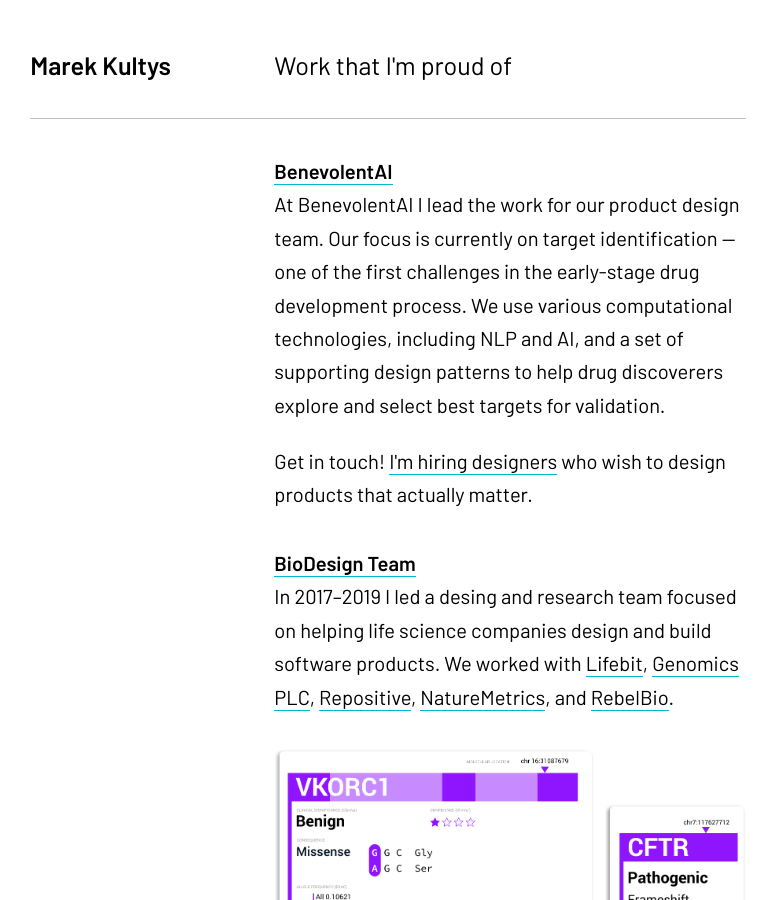
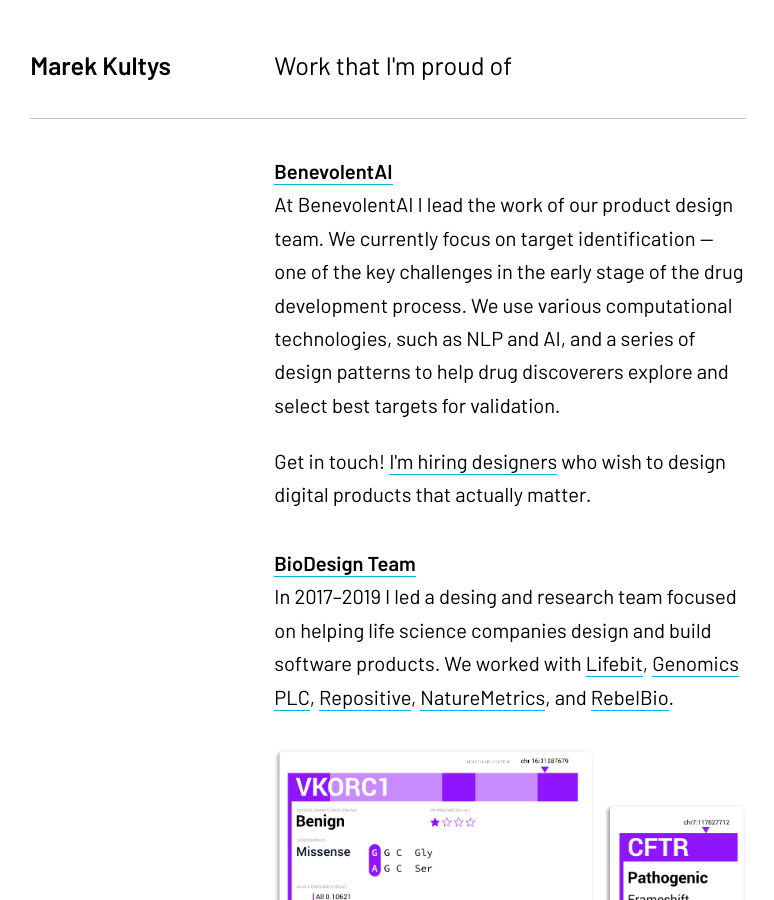
Before and after one commit to marek-kultys/marekkultys.github.io, a Jekyll site: the page built from work/index.html, in a window 1280 px wide and 900 px high. Shown: the whole window, without its empty margins (252-1026 px from the left). Built offline with Jekyll 4.4.1, drawn with Linux system fonts in a browser that asks for light colours.

Commit message:
Copy changes

```diff
--- a/influences/index.html
+++ b/influences/index.html
@@ -22,7 +22,7 @@
          </div>
          <div class="entry">
             <h3>Adrian Frutiger</h3>
-            <p>I read <a href="https://www.amazon.com/Mensch-seine-Zeichen-Adrian-Frutiger/dp/3937715630" target="_blank">Der Mensch und Seine Zeichen</a> in Polish (sadly, no English translation). Frutiger's deconstruction of the visual language (including scripts) inspires most of my design work to this day.</p>
+            <p>I read <a href="https://www.amazon.com/Mensch-seine-Zeichen-Adrian-Frutiger/dp/3937715630" target="_blank">Der Mensch und Seine Zeichen</a> in Polish (sadly, no English translation). Frutiger's analysis of the visual language (including typography, iconography, and layout) inspires most of my design work to this day.</p>
          </div>
          <div class="entry">
             <h3>James King and Science Practice</h3>
--- a/work/index.html
+++ b/work/index.html
@@ -8,8 +8,8 @@
       <div class="container-two-third shift">
          <div class="entry">
             <h3><a href="{{ site.data.pages.project-benevolent.link }}">{{ site.data.pages.project-benevolent.tagline }}</a></h3>
-            <p>At BenevolentAI I lead the work for our product design team. Our focus is currently on target identification — one of the first challenges in the early-stage drug development process. We use various computational technologies, including NLP and AI, and a set of supporting design patterns to help drug discoverers explore and select best targets for validation.</p>
-            <p>Get in touch! <a href="https://benevolent.ai/careers#london">I'm hiring designers</a> who wish to design products that actually matter.</p>
+            <p>At BenevolentAI I lead the work of our product design team. We currently focus on target identification — one of the key challenges in the early stage of the drug development process. We use various computational technologies, such as NLP and AI, and a series of design patterns to help drug discoverers explore and select best targets for validation.</p>
+            <p>Get in touch! <a href="https://benevolent.ai/careers#london">I'm hiring designers</a> who wish to design digital products that actually matter.</p>
          </div>
          <div class="entry">
             <h3><a href="{{ site.data.pages.project-biodesign.link }}">{{ site.data.pages.project-biodesign.tagline }}</a></h3>
```
